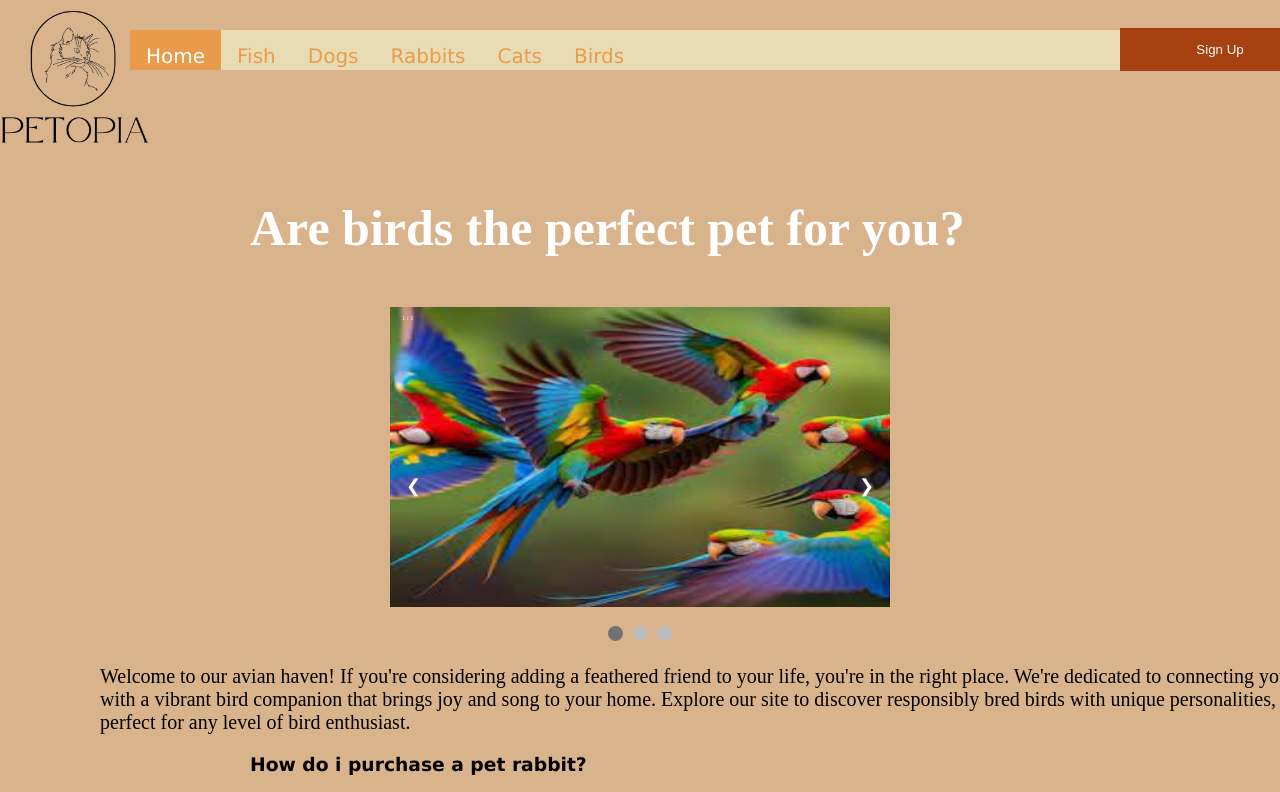
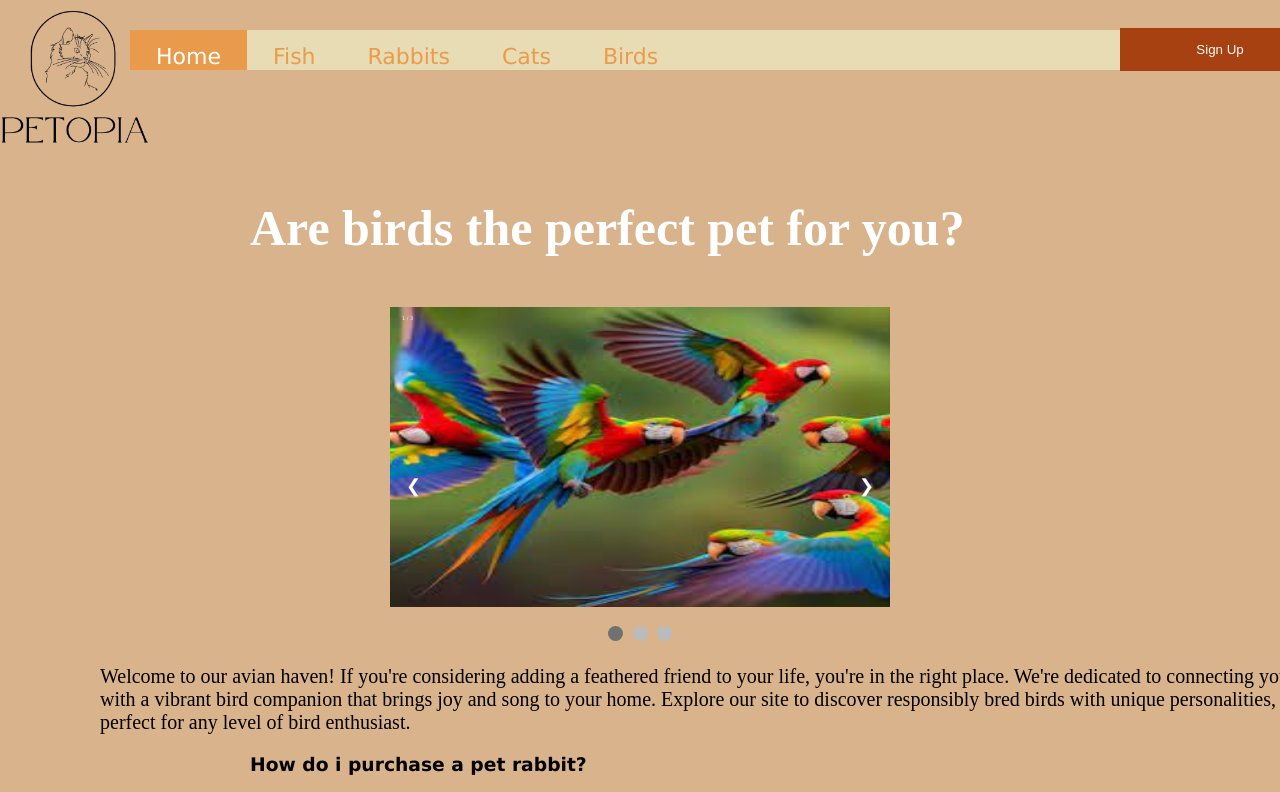
Before and after one commit to Aisha00L/InteractiveWebsite, a plain HTML site: page birdpage.html in a window 1280 px wide. Shown: the top 792 px of the page. Drawn offline with Linux system fonts and the light colour scheme.

Commit message:
Update birdpage.html

```diff
--- a/birdpage.html
+++ b/birdpage.html
@@ -30,9 +30,9 @@ body {
    float: left;
   color: #ea8729c1;
   text-align: center;
-  padding: 14px 16px;
+  padding: 14px 26px;
   text-decoration: none;
-  font-size: 20px;
+  font-size: 22px;
 }
 
 .topnav a:hover {
@@ -51,7 +51,6 @@ body {
 <div class="topnav" width"500px">
   <a class="active" href="index.html">Home</a>
   <a href="petfish.html">Fish</a>
-  <a href="#contact">Dogs</a>
   <a href="rabbitpage.html">Rabbits</a>
   <a href="catpage.html">Cats</a>
   <a href="birdpage.html">Birds</a>
```
